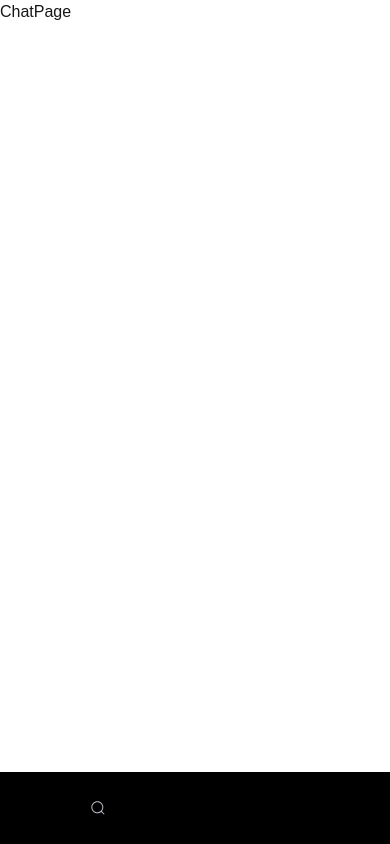
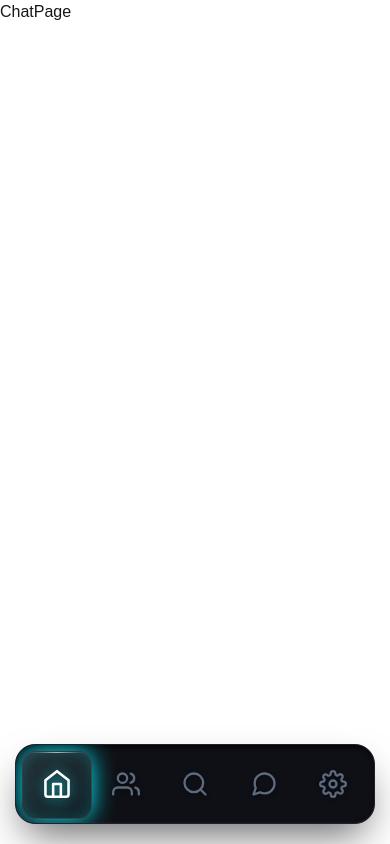
Before and after one commit to ManhDevFull/fe_wechat, a Next.js app: page /chat in a window 390 px wide. Built offline with nearby package versions, Linux system fonts and the light colour scheme.

Commit message:
restyle nav

```diff
--- a/package.json
+++ b/package.json
@@ -13,6 +13,7 @@
     "next-pwa": "^5.6.0",
     "react": "19.2.3",
     "react-dom": "19.2.3",
+    "react-icons": "^5.5.0",
     "styled-components": "^6.2.0"
   },
   "devDependencies": {
--- a/src/app/chat/page.tsx
+++ b/src/app/chat/page.tsx
@@ -2,6 +2,6 @@ import React from 'react'
 
 export default function ChatPage() {
   return (
-    <div>ChatPage</div>
+    <div className='bg-white min-h-screen'>ChatPage</div>
   )
 }
--- a/src/app/friends/page.tsx
+++ b/src/app/friends/page.tsx
@@ -2,6 +2,6 @@ import React from 'react'
 
 export default function FriendsPage() {
   return (
-    <div>FriendsPage</div>
+    <div className='bg-white min-h-screen'>FriendsPage</div>
   )
 }
--- a/src/app/reels/page.tsx
+++ b/src/app/reels/page.tsx
@@ -2,6 +2,6 @@ import React from 'react'
 
 export default function ReelsPage() {
   return (
-    <div>ReelsPage</div>
+    <div className='text-black bg-white min-h-screen'>ReelsPage</div>
   )
 }
--- a/src/layout/desktop/HeaderLayout.tsx
+++ b/src/layout/desktop/HeaderLayout.tsx
@@ -1,11 +1,13 @@
+"use client";
 import UserHeader from "@/src/components/userHeader";
 import MenuHeader from "../../components/menuHeader";
 import SearchInput from "@/src/components/searchInput";
+import NavMenu from "@/src/ui/navMobile1";
 
 export default function HeaderComponent() {
   return (
     <>
-      <header className="w-full text-white hidden sticky top-0 z-50 h-18 md:flex items-center px-20 justify-between bg-black">
+      <header className="w-full text-white hidden sticky top-0 z-50 h-[72px] sm:flex items-center px-20 justify-between bg-black">
         <div className="flex gap-5 items-center">
           <div>VieC</div>
           <SearchInput />
@@ -13,8 +15,8 @@ export default function HeaderComponent() {
         <MenuHeader />
         <UserHeader />
       </header>
-      <header className="w-full text-white flex fixed bottom-0 z-50 h-18 md:hidden items-center px-20 justify-between bg-black">
-        <SearchInput />
+      <header className="w-full flex fixed bottom-0 left-0 right-0 z-50 sm:hidden items-center justify-center bg-transparent">
+        <NavMenu />
       </header>
     </>
   );
--- a/src/ui/navMobile1.tsx
+++ b/src/ui/navMobile1.tsx
@@ -1,98 +1,238 @@
-import React from 'react';
-import styled from 'styled-components';
+"use client";
 
-const Radio = () => {
+import React from "react";
+import styled from "styled-components";
+import { FiHome, FiUsers, FiSearch, FiMessageCircle, FiSettings } from "react-icons/fi";
+
+const NavMenu = () => {
   return (
     <StyledWrapper>
-      <section>
-        <label title="home" htmlFor="home" className="label">
-          <input id="home" name="page" type="radio" defaultChecked />
-          <svg xmlns="http://www.w3.org/2000/svg" viewBox="0 0 21 20" height={20} width={21} className="icon home">
-            <path fill="inherit" d="M18.9999 6.01002L12.4499 0.770018C11.1699 -0.249982 9.16988 -0.259982 7.89988 0.760018L1.34988 6.01002C0.409885 6.76002 -0.160115 8.26002 0.0398848 9.44002L1.29988 16.98C1.58988 18.67 3.15988 20 4.86988 20H15.4699C17.1599 20 18.7599 18.64 19.0499 16.97L20.3099 9.43002C20.4899 8.26002 19.9199 6.76002 18.9999 6.01002ZM10.9199 16C10.9199 16.41 10.5799 16.75 10.1699 16.75C9.75988 16.75 9.41988 16.41 9.41988 16V13C9.41988 12.59 9.75988 12.25 10.1699 12.25C10.5799 12.25 10.9199 12.59 10.9199 13V16Z" />
-          </svg>
-        </label>
-        <label title="cart" htmlFor="cart" className="label">
-          <input id="cart" name="page" type="radio" />
-          <svg xmlns="http://www.w3.org/2000/svg" fill="inherit" viewBox="0 0 18 20" height={20} width={18} className="icon cart">
-            <path fill="inherit" d="M16.8035 6.96427C16.1335 6.22427 15.1235 5.79427 13.7235 5.64427V4.88427C13.7235 3.51427 13.1435 2.19427 12.1235 1.27427C11.6202 0.812823 11.025 0.462927 10.3771 0.247511C9.72909 0.032095 9.04292 -0.0439787 8.3635 0.0242742C5.9735 0.254274 3.9635 2.56427 3.9635 5.06427V5.64427C2.5635 5.79427 1.5535 6.22427 0.883496 6.96427C-0.0865043 8.04427 -0.0565042 9.48427 0.0534958 10.4843L0.753496 16.0543C0.963496 18.0043 1.7535 20.0043 6.0535 20.0043H11.6335C15.9335 20.0043 16.7235 18.0043 16.9335 16.0643L17.6335 10.4743C17.7435 9.48427 17.7635 8.04427 16.8035 6.96427ZM8.5035 1.41427C8.98813 1.36559 9.47758 1.41913 9.94023 1.57143C10.4029 1.72372 10.8284 1.97138 11.1894 2.29841C11.5503 2.62544 11.8387 3.02456 12.0357 3.46998C12.2328 3.91539 12.3343 4.39721 12.3335 4.88427V5.58427H5.3535V5.06427C5.3535 3.28427 6.8235 1.57427 8.5035 1.41427ZM5.2635 11.1543H5.2535C4.7035 11.1543 4.2535 10.7043 4.2535 10.1543C4.2535 9.60427 4.7035 9.15427 5.2535 9.15427C5.8135 9.15427 6.2635 9.60427 6.2635 10.1543C6.2635 10.7043 5.8135 11.1543 5.2635 11.1543ZM12.2635 11.1543H12.2535C11.7035 11.1543 11.2535 10.7043 11.2535 10.1543C11.2535 9.60427 11.7035 9.15427 12.2535 9.15427C12.8135 9.15427 13.2635 9.60427 13.2635 10.1543C13.2635 10.7043 12.8135 11.1543 12.2635 11.1543Z" />
-          </svg>
-        </label>
-        <label title="favorite" htmlFor="favorite" className="label">
-          <input id="favorite" name="page" type="radio" />
-          <svg xmlns="http://www.w3.org/2000/svg" fill="inherit" viewBox="0 0 20 18" height={18} width={20} className="icon favorite">
-            <path fill="inherit" d="M14.44 0C12.63 0 11.01 0.88 10 2.23C9.48413 1.53881 8.81426 0.977391 8.04353 0.590295C7.27281 0.203198 6.42247 0.00108555 5.56 0C2.49 0 0 2.5 0 5.59C0 6.78 0.19 7.88 0.52 8.9C2.1 13.9 6.97 16.89 9.38 17.71C9.72 17.83 10.28 17.83 10.62 17.71C13.03 16.89 17.9 13.9 19.48 8.9C19.81 7.88 20 6.78 20 5.59C20 2.5 17.51 0 14.44 0Z" />
-          </svg>
-        </label>
-        <label title="notifications" htmlFor="notifications" className="label">
-          <input id="notifications" name="page" type="radio" />
-          <svg xmlns="http://www.w3.org/2000/svg" fill="inherit" viewBox="0 0 16 20" height={20} width={16} className="icon history">
-            <path fill="inherit" d="M15.0294 12.4902L14.0294 10.8302C13.8194 10.4602 13.6294 9.76016 13.6294 9.35016V6.82016C13.6282 5.70419 13.3111 4.61137 12.7147 3.66813C12.1183 2.72489 11.267 1.96978 10.2594 1.49016C10.0022 1.0335 9.62709 0.654303 9.17324 0.392195C8.71939 0.130087 8.20347 -0.00530784 7.6794 0.000159243C6.5894 0.000159243 5.6094 0.590159 5.0894 1.52016C3.1394 2.49016 1.7894 4.50016 1.7894 6.82016V9.35016C1.7894 9.76016 1.5994 10.4602 1.3894 10.8202L0.379396 12.4902C-0.0206039 13.1602 -0.110604 13.9002 0.139396 14.5802C0.379396 15.2502 0.949396 15.7702 1.6894 16.0202C3.6294 16.6802 5.6694 17.0002 7.7094 17.0002C9.7494 17.0002 11.7894 16.6802 13.7294 16.0302C14.4294 15.8002 14.9694 15.2702 15.2294 14.5802C15.4894 13.8902 15.4194 13.1302 15.0294 12.4902ZM10.5194 18.0102C10.3091 18.5923 9.92467 19.0956 9.41835 19.4516C8.91203 19.8077 8.30837 19.9992 7.6894 20.0002C6.8994 20.0002 6.1194 19.6802 5.5694 19.1102C5.2494 18.8102 5.0094 18.4102 4.8694 18.0002C4.9994 18.0202 5.1294 18.0302 5.2694 18.0502C5.4994 18.0802 5.7394 18.1102 5.9794 18.1302C6.5494 18.1802 7.1294 18.2102 7.7094 18.2102C8.2794 18.2102 8.8494 18.1802 9.4094 18.1302C9.6194 18.1102 9.8294 18.1002 10.0294 18.0702L10.5194 18.0102Z" />
-          </svg>
-        </label>
-      </section>
+      <div className="cyber-signboard">
+        <div className="cyber-switch">
+          <input
+            type="radio"
+            id="cyber-opt-1"
+            name="cyber-mode"
+            defaultChecked
+          />
+          <label htmlFor="cyber-opt-1" className="cyber-label" aria-label="Home">
+            <FiHome className="icon" />
+            <span className="glare" />
+          </label>
+
+          <input type="radio" id="cyber-opt-2" name="cyber-mode" />
+          <label htmlFor="cyber-opt-2" className="cyber-label" aria-label="Friends">
+            <FiUsers className="icon" />
+            <span className="glare" />
+          </label>
+
+          <input type="radio" id="cyber-opt-3" name="cyber-mode" />
+          <label htmlFor="cyber-opt-3" className="cyber-label" aria-label="Search">
+            <FiSearch className="icon" />
+            <span className="glare" />
+          </label>
+
+          <input type="radio" id="cyber-opt-4" name="cyber-mode" />
+          <label htmlFor="cyber-opt-4" className="cyber-label" aria-label="Chat">
+            <FiMessageCircle className="icon" />
+            <span className="glare" />
+          </label>
+
+          <input type="radio" id="cyber-opt-5" name="cyber-mode" />
+          <label htmlFor="cyber-opt-5" className="cyber-label" aria-label="Setting">
+            <FiSettings className="icon" />
+            <span className="glare" />
+          </label>
+
+          <div className="cyber-highlight">
+            <div className="highlight-inner" />
+          </div>
+        </div>
+      </div>
     </StyledWrapper>
   );
-}
+};
 
 const StyledWrapper = styled.div`
-  section {
-    --col-orange: #d17842;
-    --col-dark: #0c0f14;
-    --col-darkGray: #52555a;
-    --col-gray: #aeaeae;
+  .cyber-signboard {
+    --primary-glow: #00f0ff;
+    --secondary-glow: #7000ff;
+    --inactive-color: #5c6b7f;
+    --bg-dark: #0f1016;
 
-    width: fit-content;
+    --switch-width: 360px;
+    --switch-height: 80px;
+    --padding: 6px;
+
+    /* ✅ 5 items */
+    --count: 5;
+    --item-width: calc((var(--switch-width) - (var(--padding) * 2)) / var(--count));
+
+    display: flex;
+    justify-content: center;
+    align-items: center;
+    padding: 20px;
+    font-family: sans-serif;
+  }
+
+  .cyber-switch {
+    position: relative;
+    width: var(--switch-width);
+    height: var(--switch-height);
+    background: var(--bg-dark);
+    border-radius: 20px;
+    box-shadow:
+      inset 0 2px 4px rgba(0, 0, 0, 0.8),
+      inset 0 -1px 2px rgba(255, 255, 255, 0.05),
+      0 20px 40px -10px rgba(0, 0, 0, 0.6);
     display: flex;
     align-items: center;
-    justify-content: space-evenly;
-    background-color: var(--col-dark);
-    border-radius: 30px;
-  }
-  .label {
-    padding: 8px 18px;
-    transition: all 200ms;
-    display: inline-block;
+    padding: var(--padding);
+    box-sizing: border-box;
+    overflow: hidden;
+    border: 1px solid #1f222e;
   }
 
-  .label input[type="radio"] {
-    display: none;
-  }
-  .label > svg {
-    transition: all 200ms;
-    fill: var(--col-gray);
-    width: 14px;
-  }
-  .label:hover:not(:has(input:checked)) > svg {
-    fill: #d17842;
-    opacity: 0.6;
-  }
-  .label::before {
-    content: "";
-    display: block;
-    width: 0%;
-    height: 2px;
-    border-radius: 5px;
-    position: relative;
-    left: 50%;
-    top: 20px;
-    background: var(--col-orange);
-    transition: all 200ms;
-  }
-  .label > svg {
-    transition: 300ms;
-    fill: var(--col-darkGray);
-    margin-top: 0;
-  }
-  .label:has(input:checked) > svg {
-    fill: var(--col-orange);
-    scale: 1.2;
-    margin-top: -5px;
+  .cyber-switch input[type="radio"] {
+    position: absolute;
+    width: 1px;
+    height: 1px;
+    padding: 0;
+    margin: -1px;
+    overflow: hidden;
+    clip: rect(0, 0, 0, 0);
+    white-space: nowrap;
+    border: 0;
   }
 
-  .label:has(input:checked)::before {
+  .cyber-label {
+    flex: 1;
+    height: 100%;
+    display: flex;
+    justify-content: center;
+    align-items: center;
+    cursor: pointer;
+    z-index: 2;
+    position: relative;
+    border-radius: 14px;
+    transition: all 0.3s ease;
+    -webkit-tap-highlight-color: transparent;
+  }
+
+  /* ✅ react-icons */
+  .cyber-label .icon {
+    width: 28px;
+    height: 28px;
+    color: var(--inactive-color);
+    transition: all 0.4s cubic-bezier(0.4, 0, 0.2, 1);
+    filter: drop-shadow(0 1px 2px rgba(0, 0, 0, 0.5));
+  }
+
+  .cyber-highlight {
+    position: absolute;
+    top: var(--padding);
+    left: var(--padding);
+    width: var(--item-width);
+    height: calc(var(--switch-height) - (var(--padding) * 2));
+    background: transparent;
+    z-index: 1;
+    transition: transform 0.5s cubic-bezier(0.34, 1.56, 0.64, 1);
+    pointer-events: none;
+  }
+
+  .highlight-inner {
     width: 100%;
-    left: 0;
-    top: 25px;
-  }`;
+    height: 100%;
+    border-radius: 14px;
+    background: linear-gradient(
+      145deg,
+      rgba(255, 255, 255, 0.1) 0%,
+      rgba(255, 255, 255, 0.02) 100%
+    );
+    border: 1px solid rgba(255, 255, 255, 0.15);
+    box-shadow:
+      0 0 20px var(--primary-glow),
+      inset 0 0 15px rgba(0, 240, 255, 0.2);
+    backdrop-filter: blur(4px);
+    position: relative;
+    animation: neon-pulse 3s infinite ease-in-out;
+  }
 
-export default Radio;
+  .highlight-inner::after {
+    content: "";
+    position: absolute;
+    top: 0;
+    left: 10%;
+    width: 80%;
+    height: 1px;
+    background: linear-gradient(
+      90deg,
+      transparent,
+      rgba(255, 255, 255, 0.8),
+      transparent
+    );
+    opacity: 0.8;
+  }
+
+  /* ✅ positions (0..400%) vì 5 item */
+  #cyber-opt-1:checked ~ .cyber-highlight { transform: translateX(0%); }
+  #cyber-opt-2:checked ~ .cyber-highlight { transform: translateX(100%); }
+  #cyber-opt-3:checked ~ .cyber-highlight { transform: translateX(200%); }
+  #cyber-opt-4:checked ~ .cyber-highlight { transform: translateX(300%); }
+  #cyber-opt-5:checked ~ .cyber-highlight { transform: translateX(400%); }
+
+  /* ✅ active icon effects */
+  #cyber-opt-1:checked ~ [for="cyber-opt-1"] .icon,
+  #cyber-opt-2:checked ~ [for="cyber-opt-2"] .icon,
+  #cyber-opt-3:checked ~ [for="cyber-opt-3"] .icon,
+  #cyber-opt-4:checked ~ [for="cyber-opt-4"] .icon,
+  #cyber-opt-5:checked ~ [for="cyber-opt-5"] .icon {
+    color: #fff;
+    filter: drop-shadow(0 0 8px var(--primary-glow));
+    transform: scale(1.1);
+  }
+
+  .cyber-switch input:focus-visible ~ .cyber-highlight .highlight-inner {
+    border: 1px solid #fff;
+    box-shadow: 0 0 30px var(--primary-glow);
+  }
+
+  .cyber-label:hover .icon {
+    color: #aeb9cc;
+  }
+  .cyber-label:active .icon {
+    transform: scale(0.95);
+  }
+
+  .glare {
+    position: absolute;
+    inset: 0;
+    border-radius: 14px;
+    background: radial-gradient(
+      circle at 50% -20%,
+      rgba(255, 255, 255, 0.1),
+      transparent 60%
+    );
+    opacity: 0;
+    transition: opacity 0.3s;
+  }
+  .cyber-label:hover .glare {
+    opacity: 1;
+  }
+
+  @keyframes neon-pulse {
+    0%,
+    100% {
+      box-shadow:
+        0 0 20px var(--primary-glow),
+        inset 0 0 15px rgba(0, 240, 255, 0.2);
+    }
+    50% {
+      box-shadow:
+        0 0 25px var(--primary-glow),
+        inset 0 0 20px rgba(0, 240, 255, 0.3);
+    }
+  }
+`;
+
+export default NavMenu;
```
Also changed, not shown: src/app/register/page.tsx (+4 -4 lines), 1 other file (tests, documents, lock files or other folders).
